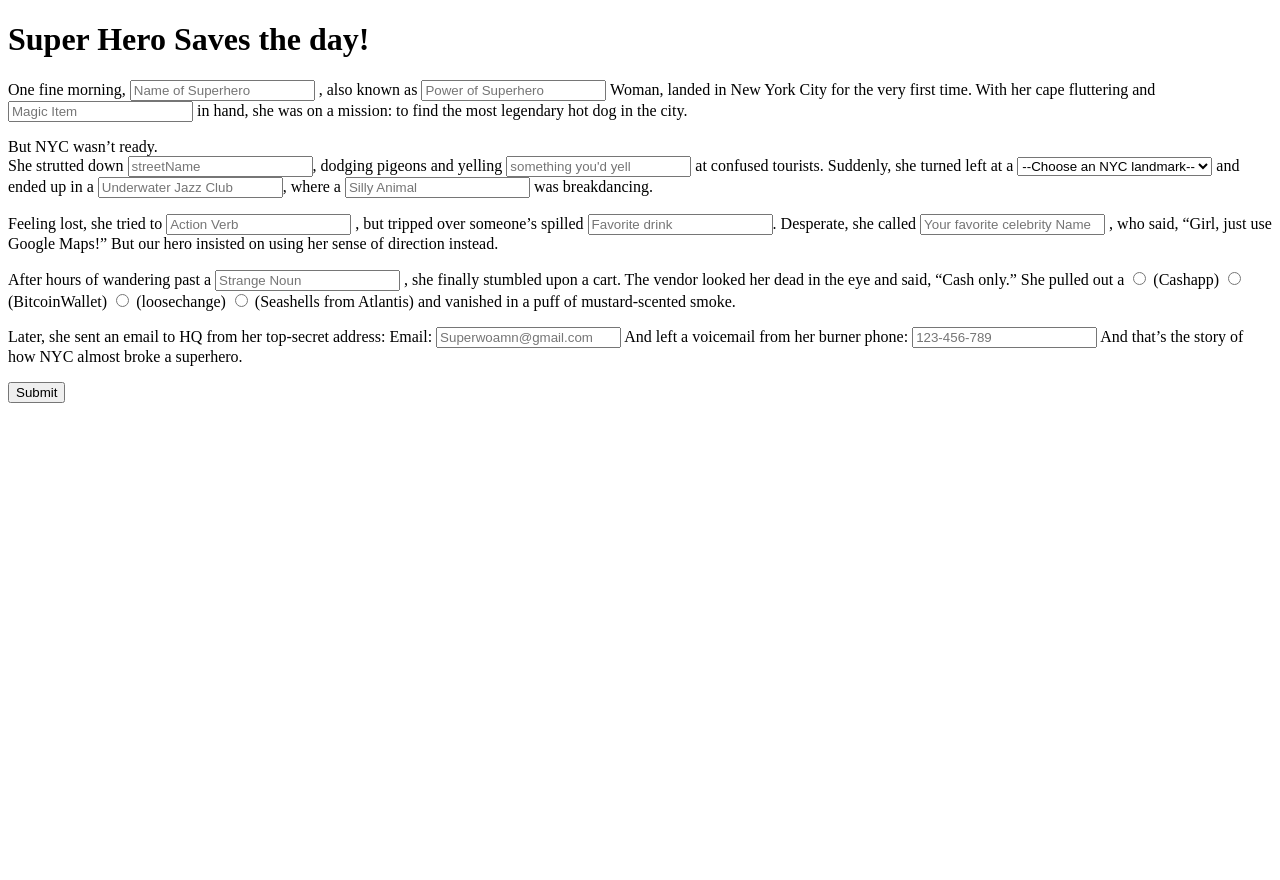
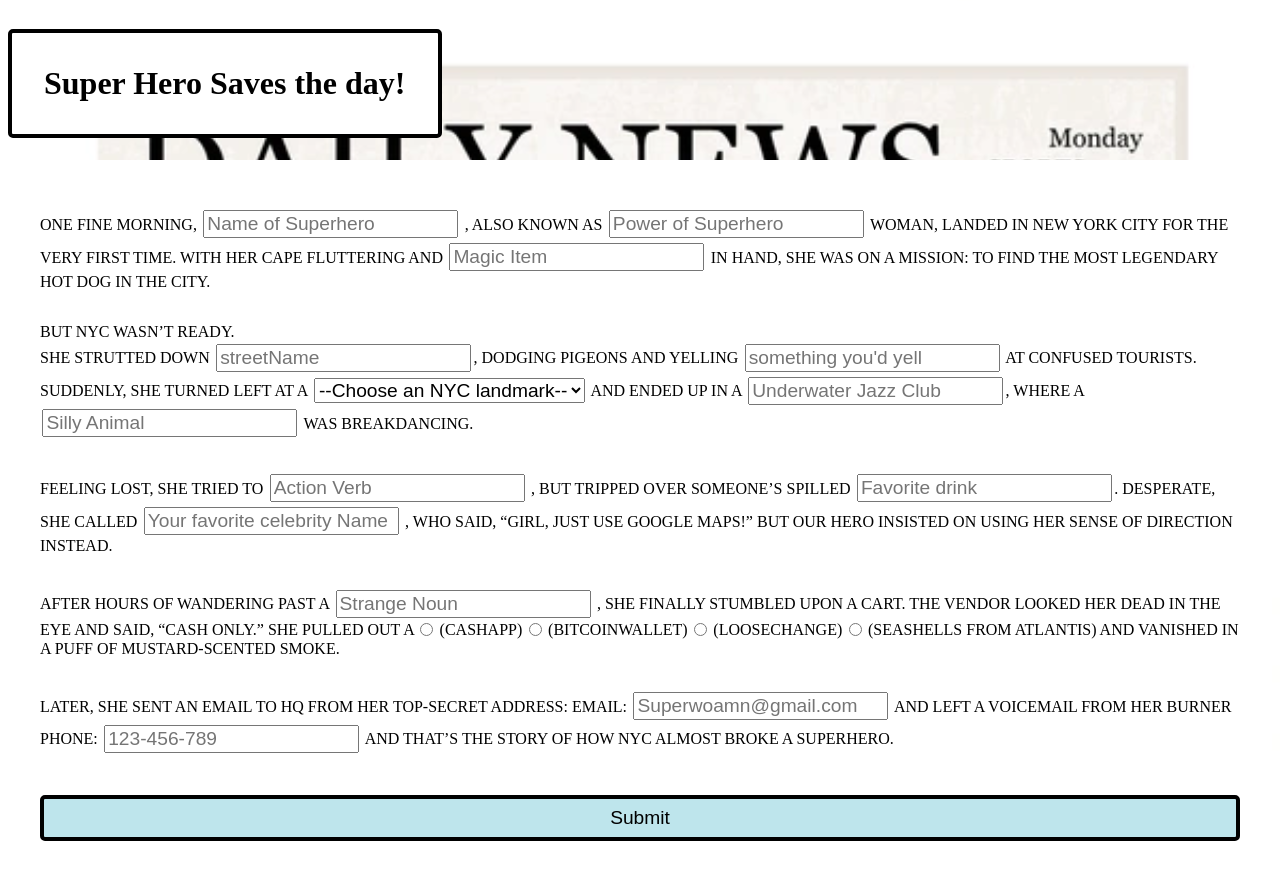
Before and after one commit to Joyfull-Happiness/mad-lib, a plain HTML site: page index.html in a window 1280 px wide. Before the commit the page ends 800 px from the top, so only its background shows below. Drawn offline with Linux system fonts and the light colour scheme.

Commit message:
updated css

```diff
--- a/css/styles.css
+++ b/css/styles.css
@@ -0,0 +1,78 @@
+@import url("https://fonts.googleapis.com/css2?family=Newsreader:ital,opsz,wght@0,6..72,200..800;1,6..72,200..800&display=swap");
+html {
+  box-sizing: border-box;
+}
+*,
+*::before,
+*::after {
+  box-sizing: inherit;
+}
+:root {
+  --orange: #fcc979;
+  --black: #000000;
+  --white: #ffffff;
+  --teal: #bee5ec;
+  --darkteal: #92bed9;
+  --green: #d5fcda;
+  --pink: #fccdcc;
+  --yellow: #ffedcb;
+}
+.container {
+  max-width: 1200px;
+  margin: auto;
+}
+
+h1 {
+  text-align: center;
+  color: var(--black);
+  background-color: var(--white);
+  display: inline-block;
+  padding: 2rem;
+  border-radius: 5px;
+  border: solid 0.25rem var(--black);
+}
+
+form {
+  /* align-items: center; */
+  display: flex;
+  flex-direction: column;
+  background-color: var(--white);
+  padding: 2rem;
+  text-transform: Uppercase;
+}
+
+/* label {
+  margin-top: 1rem;
+  margin-bottom: 1rem;
+  font-weight: bold;
+} */
+
+input,
+select,
+fieldset {
+  font-size: 1.2rem;
+  margin: 0.15rem;
+}
+fieldset {
+  background-color: var(--white);
+}
+
+legend {
+  text-decoration: solid;
+}
+button {
+  margin-top: 1.5rem;
+  padding: 0.5rem;
+  background-color: var(--teal);
+  color: var(--black);
+  font-size: 1.2rem;
+  border: none;
+  cursor: pointer;
+  transition: background-color 0.3s ease;
+  border-radius: 5px;
+  border: solid 0.25rem var(--black);
+}
+
+button:hover {
+  background-color: var(--darkteal);
+}
--- a/index.html
+++ b/index.html
@@ -7,6 +7,15 @@
     <link rel="stylesheet" href="css/styles.css" />
   </head>
   <body>
+    <!-- background image not working in css but is working here -->
+    <style>
+      body {
+        background-repeat: no-repeat;
+        background-size: cover;
+        background-attachment: fixed;
+        background-image: url("images/old-newspaper-background-vintage-grey-260nw-2348948043.webp");
+      }
+    </style>
     <div class="header">
       <h1>Super Hero Saves the day!</h1>
     </div>
```
Also changed, not shown: images/old-newspaper-background-vintage-grey-260nw-2348948043.webp (added), 1 other file.
